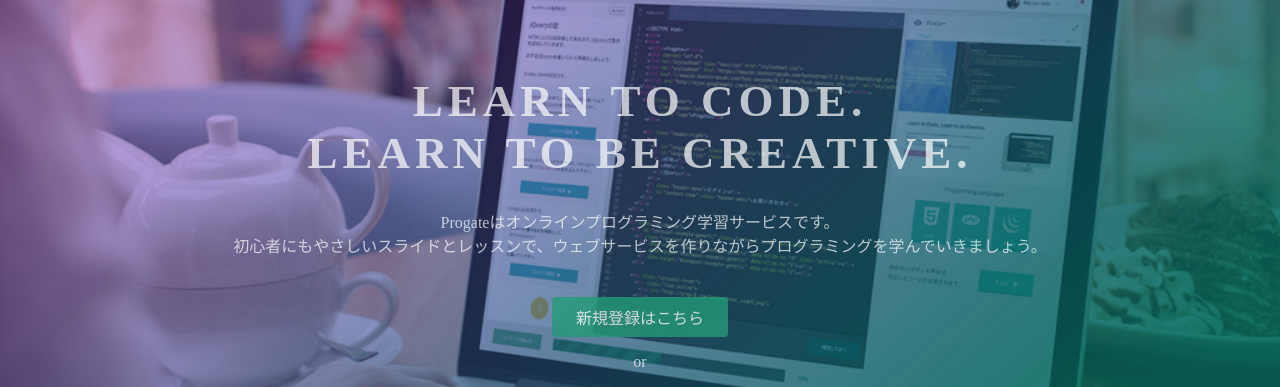
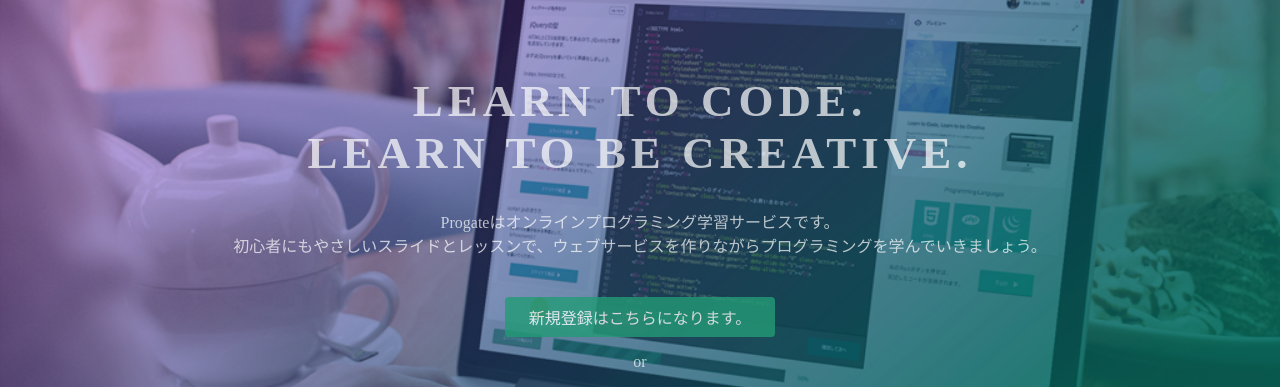
Before and after one commit to hashiguchi-kennya/hashiguchi.github.io, a plain HTML site: page index.html in a window 1280 px wide. Shown: the part 135-522 px from the top of the page. Drawn offline with Linux system fonts and the light colour scheme.

Commit message:
Update index.html

```diff
--- a/index.html
+++ b/index.html
@@ -26,7 +26,7 @@
       <h1>LEARN TO CODE.<br>LEARN TO BE CREATIVE.</h1>
       <p>Progateはオンラインプログラミング学習サービスです。<br>初心者にもやさしいスライドとレッスンで、ウェブサービスを作りながらプログラミングを学んでいきましょう。</p>
       <div class="btn-wrapper">
-        <a href="#" class="btn signup">新規登録はこちら</a>
+        <a href="#" class="btn signup">新規登録はこちらになります。</a>
         <p>or</p>
         <a href="#" class="btn facebook"><span class="fa fa-facebook"></span>Facebookで登録</a>
         <a href="#" class="btn twitter"><span class="fa fa-twitter"></span>Twitterで登録</a>
```
